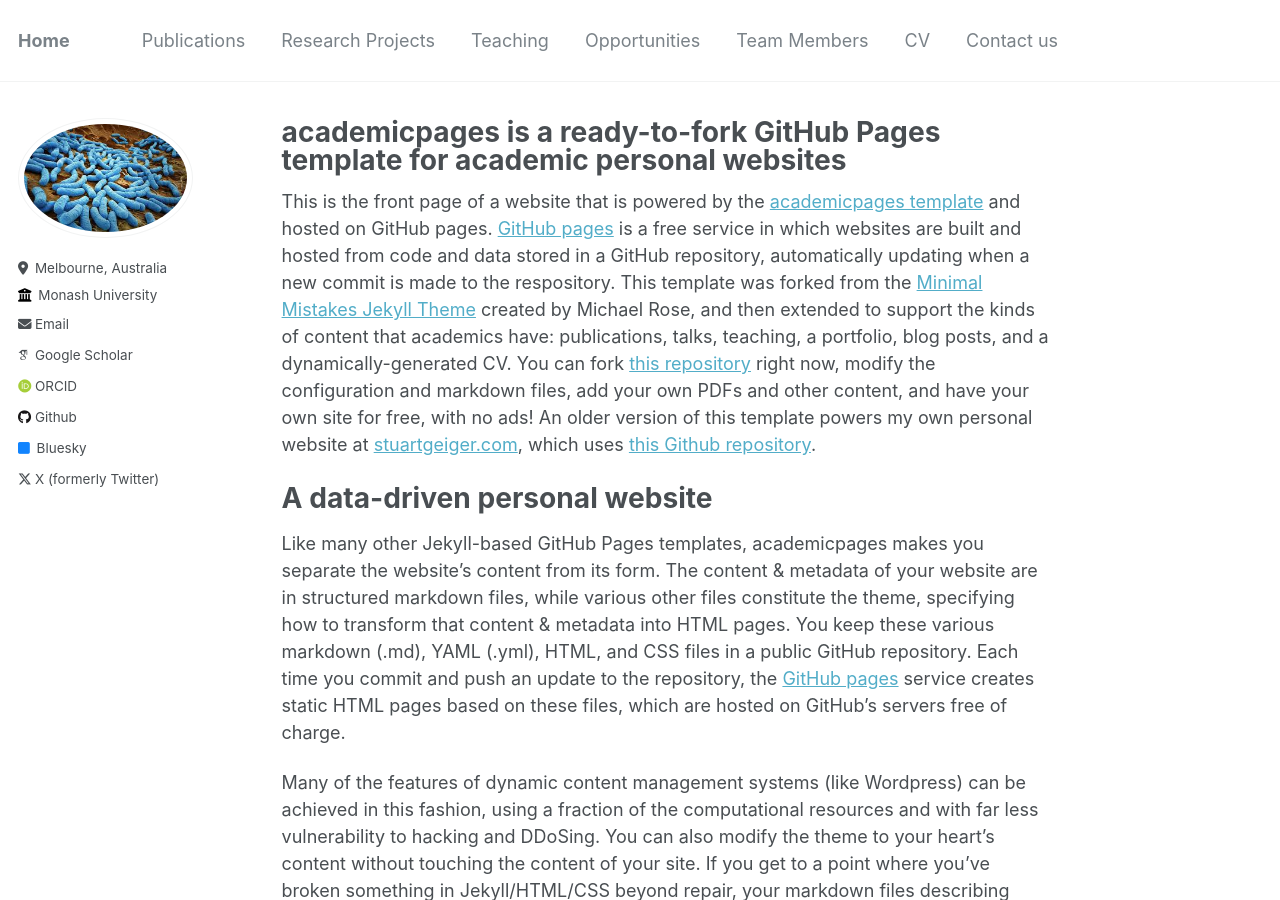
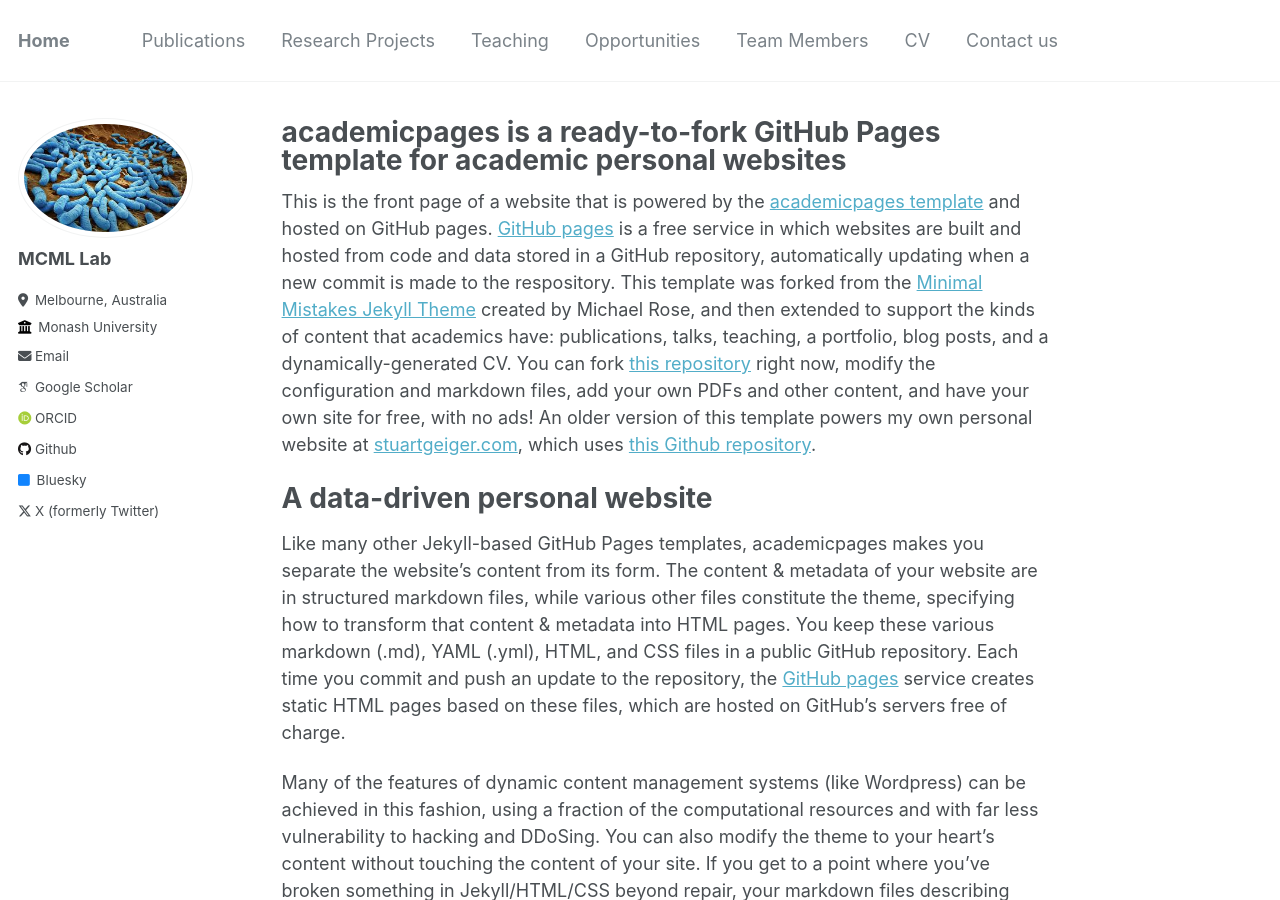
Before and after one commit to AminValiei/valieilab, a Jekyll site: the page built from _pages/about.md, in a window 1280 px wide and 900 px high. Built offline with Jekyll 4.4.1, drawn with Linux system fonts in a browser that asks for light colours; some web fonts are replaced.

Commit message:
Update _config.yml

```diff
--- a/_config.yml
+++ b/_config.yml
@@ -22,7 +22,7 @@
 author:
   # Biographic information
   avatar           : "images.jpeg"
-  name             : ""
+  name             : "MCML Lab"
   pronouns         : # example: "she/her"
   bio              : ""
   location         : "Melbourne, Australia"
```
